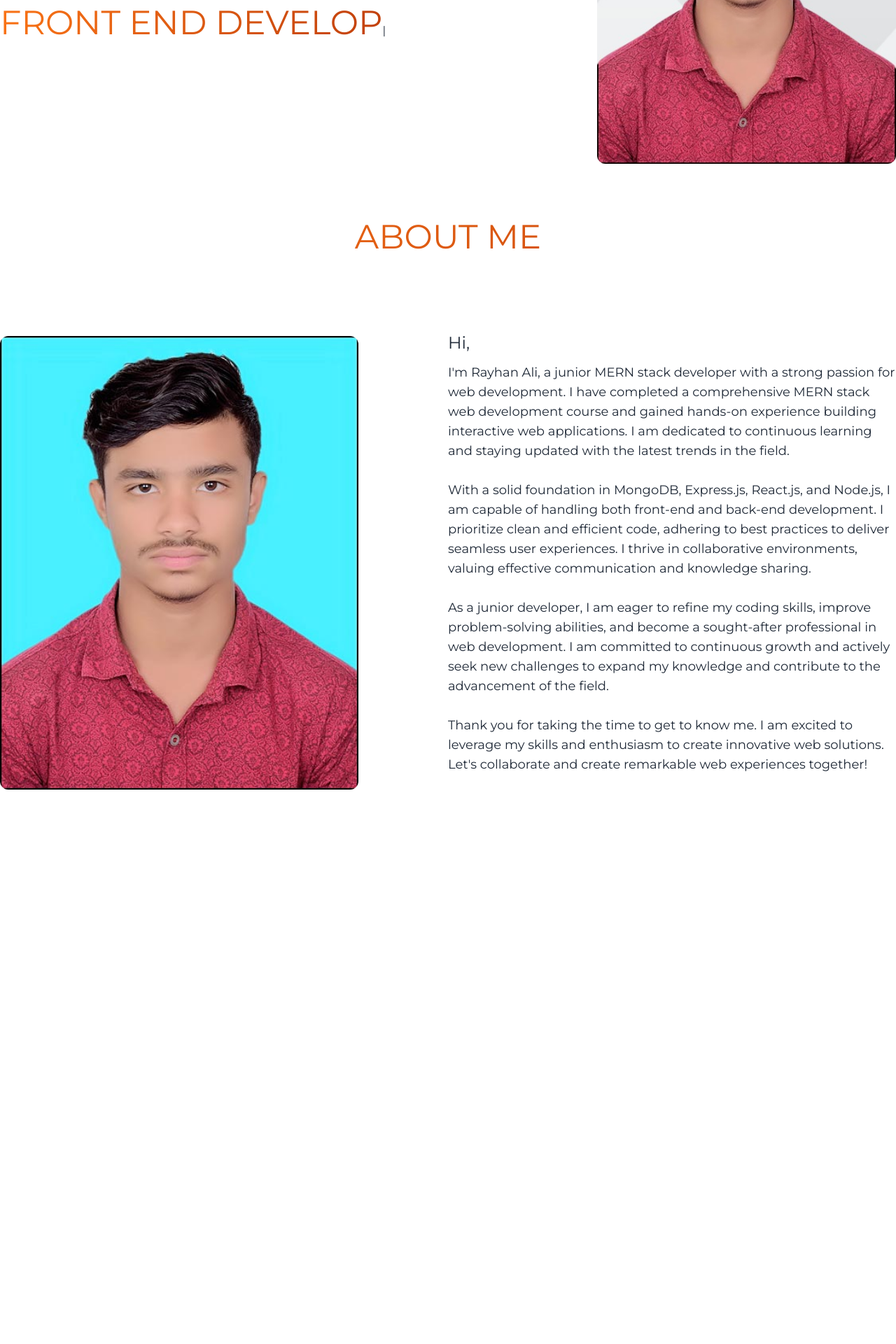
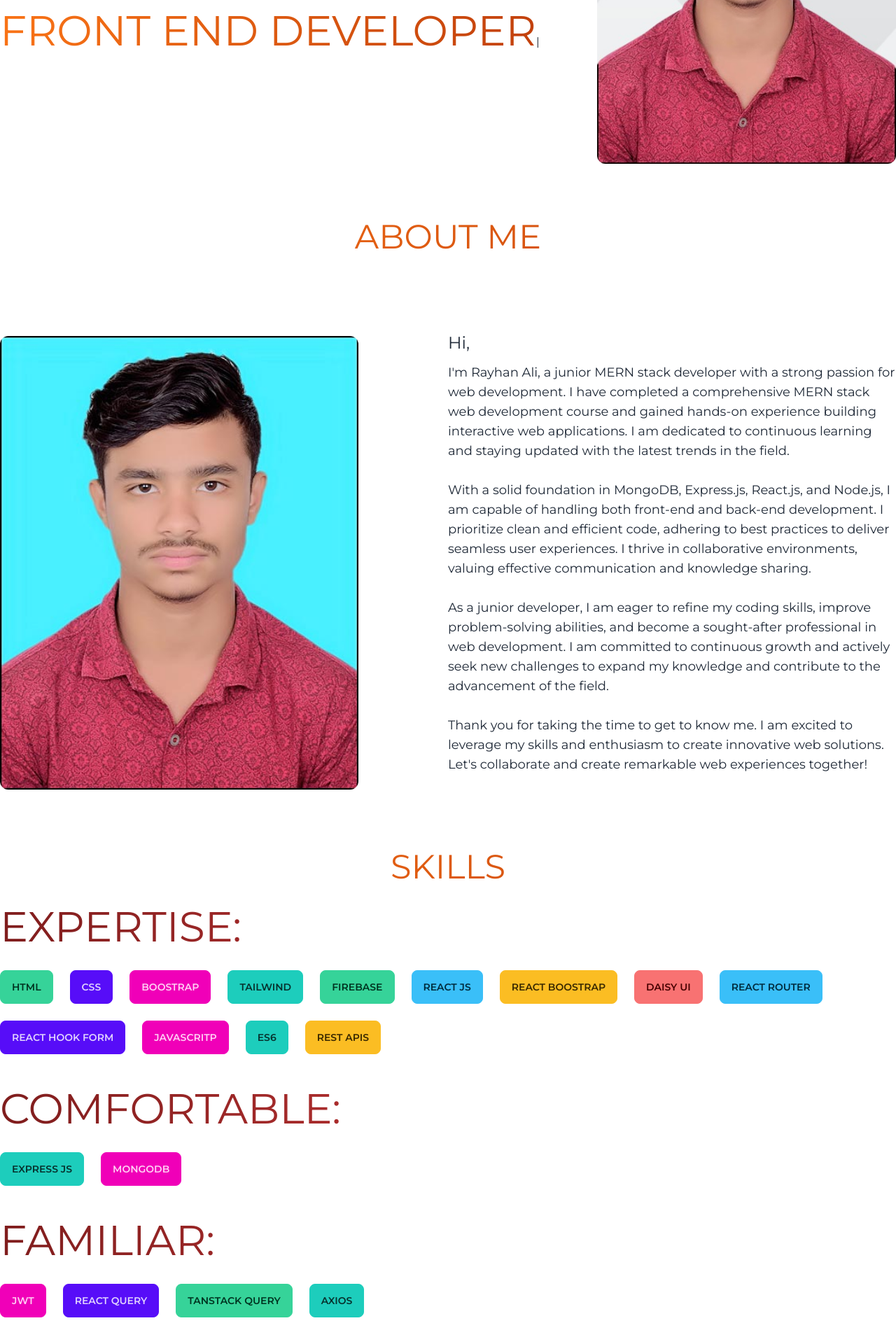
Before and after one commit to Rayhanali-dev/my-portfolio, a React (Vite) app: page / in a window 1280 px wide. Shown: the part 450-2370 px from the top of the page at 70% size. Before the commit the page ends 1664 px from the top, so only its background shows below. Built offline with nearby package versions, Linux system fonts and the light colour scheme.

Commit message:
skill part added

```diff
--- a/index.html
+++ b/index.html
@@ -7,7 +7,7 @@
     <title>Rayhan Ali Dev</title>
     <link href="https://fonts.googleapis.com/css2?family=Montserrat:wght@100;200;300;400;500;600;700;800;900&display=swap" rel="stylesheet">
   </head>
-  <body style="font-family: 'Montserrat', sans-serif;">
+  <body style="font-family: 'Montserrat', sans-serif; overflow-x: hidden;">
     <div id="root"></div>
     <script type="module" src="/src/main.jsx"></script>
   </body>
--- a/src/App.jsx
+++ b/src/App.jsx
@@ -2,6 +2,7 @@ import React from 'react';
 import Navbar from './components/Navbar/Navbar';
 import Banner from './components/Banner/Banner';
 import About from './components/About/About';
+import Skills from './components/Skills/Skills';
 
 const App = () => {
   return (
@@ -9,6 +10,7 @@ const App = () => {
       <Navbar></Navbar>
       <Banner></Banner>
       <About></About>
+      <Skills></Skills>
     </div>
   );
 };
--- a/src/components/Banner/Banner.jsx
+++ b/src/components/Banner/Banner.jsx
@@ -19,9 +19,9 @@ const Banner = () => {
         <div className='max-w-7xl mx-auto py-20'>
             <div className='flex justify-between items-center'>
                 <div className='w-2/3'>
-                    <h3 className='text-5xl font-bold mb-5'>Hi, I am</h3>
-                    <h3 className='text-5xl font-bold mb-5'>Rayhan Ali</h3>
-                    <span className='text-5xl uppercase bg-gradient-to-r from-orange-500 to-orange-700 bg-clip-text text-transparent' ref={el} />
+                    <h3 className='text-6xl font-bold mb-5'>Hi, I am</h3>
+                    <h3 className='text-6xl font-bold mb-5'>Rayhan Ali</h3>
+                    <span className='text-6xl uppercase bg-gradient-to-r from-orange-500 to-orange-700 bg-clip-text text-transparent' ref={el} />
                 </div>
                 <div className='w-1/3'>
                     <img className='rounded-xl' src={bannerImg} alt="" />
--- /dev/null
+++ b/src/components/Skills/Skills.jsx
@@ -0,0 +1,45 @@
+import React from 'react';
+
+const Skills = () => {
+    return (
+        <div className='max-w-7xl mx-auto'>
+            <h2 className='text-center text-5xl mb-8 uppercase bg-gradient-to-r from-orange-500 to-orange-700 bg-clip-text text-transparent'>Skills</h2>
+            <div>
+                <h3 className='text-6xl mb-8 uppercase bg-gradient-to-r from-red-900 to-red-500 bg-clip-text text-transparent'>Expertise: </h3>
+                <div className='flex flex-wrap gap-6 justify-start mb-12'>
+                    <button className="btn btn-success">HTML</button>
+                    <button className="btn btn-primary">CSS</button>
+                    <button className="btn btn-secondary">Boostrap</button>
+                    <button className="btn btn-accent">Tailwind</button>
+                    <button className="btn btn-success">Firebase</button>
+                    <button className="btn btn-info">React js</button>
+                    <button className="btn btn-warning">React Boostrap</button>
+                    <button className="btn btn-error">Daisy Ui</button>
+                    <button className="btn btn-info">React Router</button>
+                    <button className="btn btn-primary">React Hook Form</button>
+                    <button className="btn btn-secondary">javaScritp</button>
+                    <button className="btn btn-accent">ES6</button>
+                    <button className="btn btn-warning">Rest Apis</button>
+                </div>
+            </div>
+            <div>
+                <h3 className='text-6xl mb-8 uppercase bg-gradient-to-r from-red-900 to-red-500 bg-clip-text text-transparent'>Comfortable: </h3>
+                <div className='flex gap-6 justify-start mb-12'>
+                    <button className="btn btn-accent">Express js</button>
+                    <button className="btn btn-secondary">MongoDB</button>
+                </div>
+            </div>
+            <div>
+                <h3 className='text-6xl mb-8 uppercase bg-gradient-to-r from-red-900 to-red-500 bg-clip-text text-transparent'>Familiar: </h3>
+                <div className='flex gap-6 justify-start mb-12'>
+                    <button className="btn btn-secondary">JWT</button>
+                    <button className="btn btn-primary">React Query</button>
+                    <button className="btn  btn-success">TanStack Query</button>
+                    <button className="btn btn-accent">Axios</button>
+                </div>
+            </div>
+        </div>
+    );
+};
+
+export default Skills;
```
